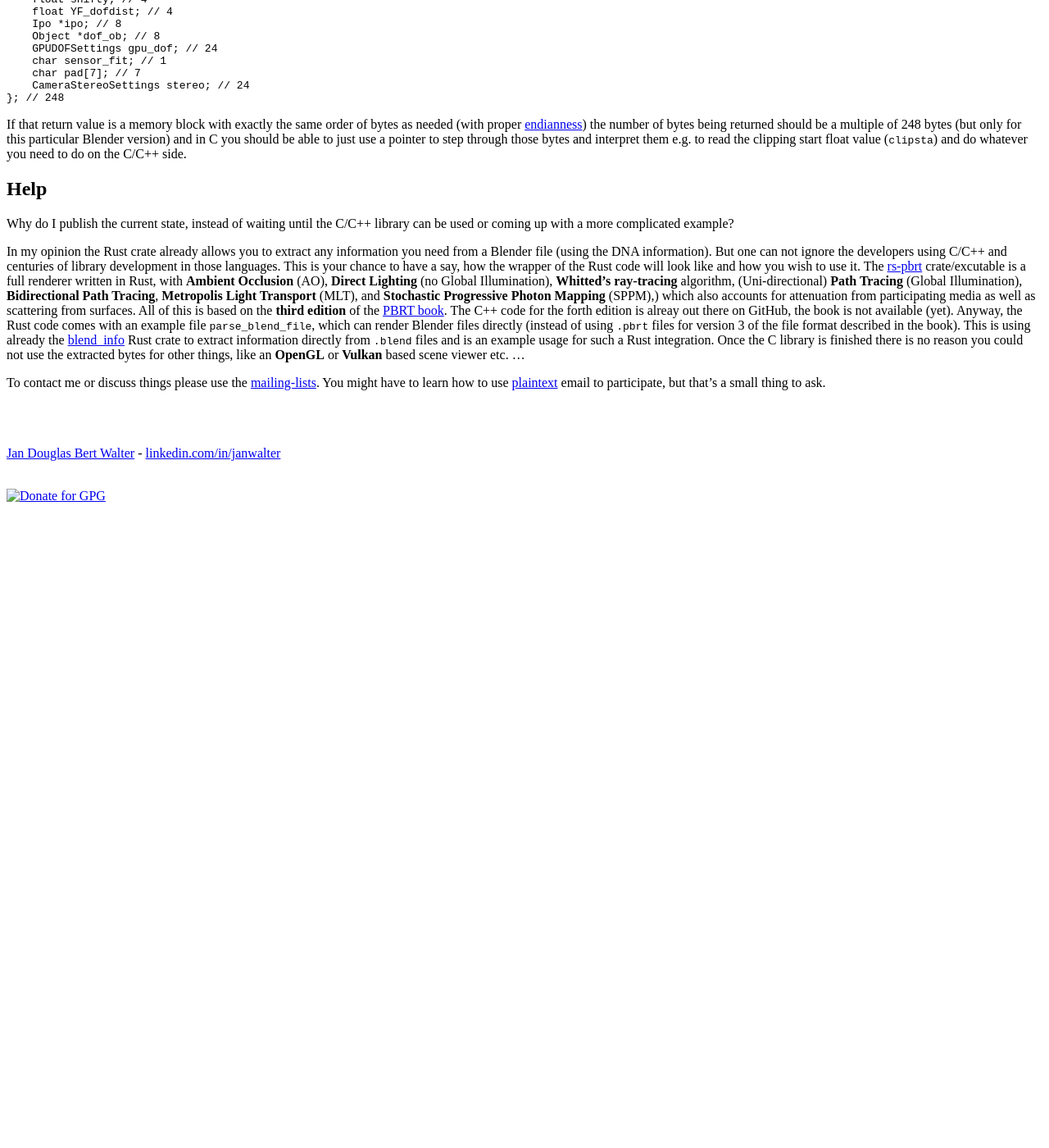
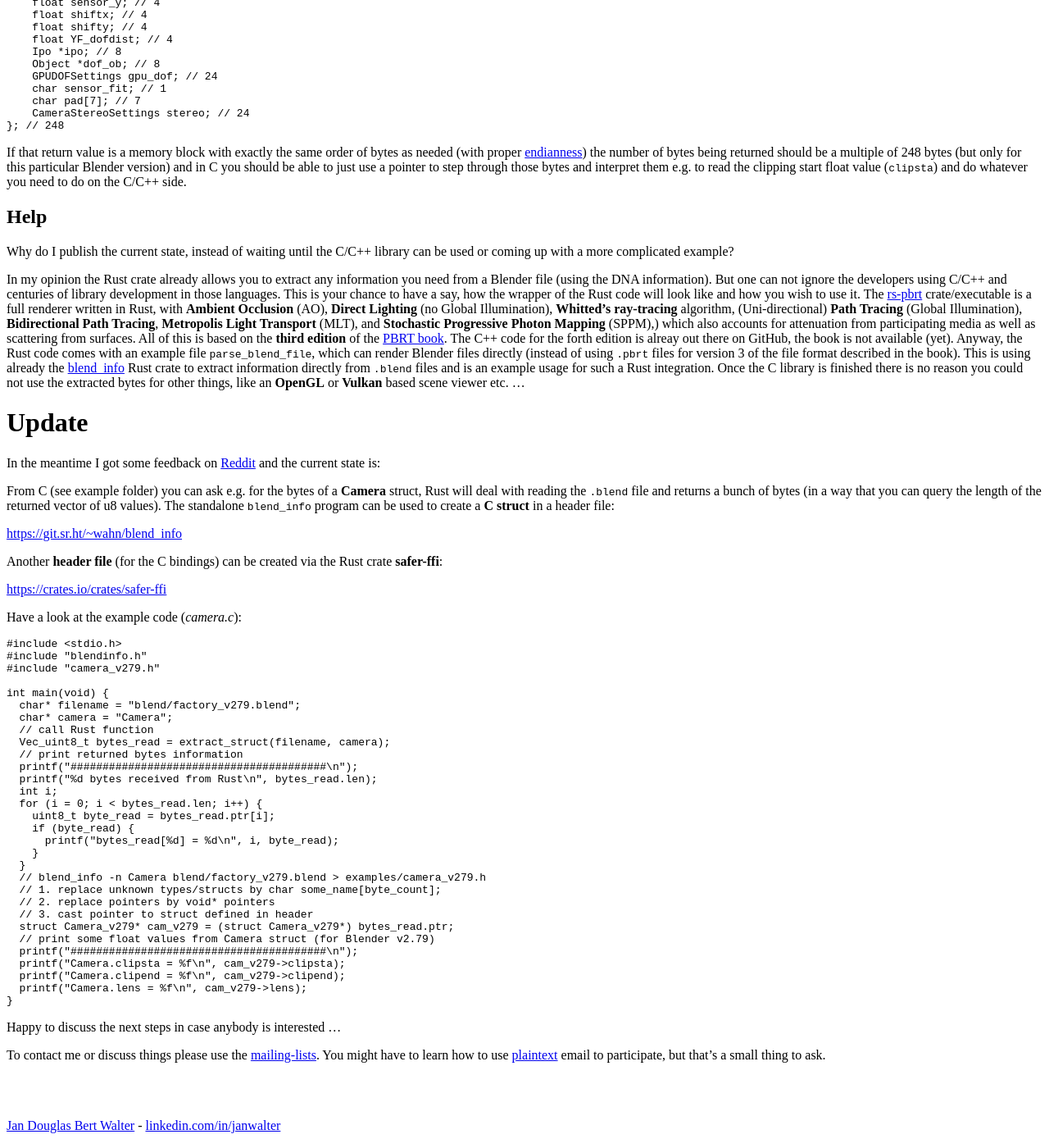
Before and after one commit to wahn/jan_walter_org, a Jekyll site: the page built from _posts/2022-05-11-libblendinfo.markdown, in a window 1280 px wide and 1400 px high, scrolled down 1378 px. Shown: the whole window at 82% size. Built offline with Jekyll 4.4.1, drawn with Linux system fonts in a browser that asks for light colours; before the commit the page ends 2008 px from its top, so only the background shows below that; some of the changed text lies outside the part shown.

Commit message:
Important Update to the [libblendinfo] blog post.

````diff
--- a/_posts/2022-05-11-libblendinfo.markdown
+++ b/_posts/2022-05-11-libblendinfo.markdown
@@ -6,6 +6,8 @@ categories: jekyll rust libblendinfo
 ---
 
 # libblendinfo
+
+**[Important Update!]** - scroll the the end ...
 
 Can the **Rust** crate [blend_info][blend_info] be wrapped in a way
 that it can be used from within **C**?
@@ -117,7 +119,7 @@ information you need from a Blender file (using the DNA
 information). But one can not ignore the developers using C/C++ and
 centuries of library development in those languages. This is your
 chance to have a say, how the wrapper of the Rust code will look like
-and how you wish to use it. The [rs-pbrt][rs-pbrt] crate/excutable is
+and how you wish to use it. The [rs-pbrt][rs-pbrt] crate/executable is
 a full renderer written in Rust, with **Ambient Occlusion** (AO),
 **Direct Lighting** (no Global Illumination), **Whitted’s
 ray-tracing** algorithm, (Uni-directional) **Path Tracing** (Global
@@ -137,6 +139,62 @@ finished there is no reason you could not use the extracted bytes for
 other things, like an **OpenGL** or **Vulkan** based scene viewer
 etc. ...
 
+# Update
+
+In the meantime I got some feedback on
+[Reddit](https://www.reddit.com/r/rust/comments/uxm6e8/how_to_return_bytes_from_a_rust_crate_to_cc)
+and the current state is:
+
+From C (see example folder) you can ask e.g. for the bytes of a
+**Camera** struct, Rust will deal with reading the `.blend` file and
+returns a bunch of bytes (in a way that you can query the length of
+the returned vector of u8 values). The standalone `blend_info` program
+can be used to create a **C struct** in a header file:
+
+[https://git.sr.ht/~wahn/blend_info](https://git.sr.ht/~wahn/blend_info)
+
+Another **header file** (for the C bindings) can be created via the
+Rust crate **safer-ffi**:
+
+[https://crates.io/crates/safer-ffi](https://crates.io/crates/safer-ffi)
+
+Have a look at the example code (*camera.c*):
+
+```c
+#include <stdio.h>
+#include "blendinfo.h"
+#include "camera_v279.h"
+
+int main(void) {
+  char* filename = "blend/factory_v279.blend";
+  char* camera = "Camera";
+  // call Rust function
+  Vec_uint8_t bytes_read = extract_struct(filename, camera);
+  // print returned bytes information
+  printf("########################################\n");
+  printf("%d bytes received from Rust\n", bytes_read.len);
+  int i;
+  for (i = 0; i < bytes_read.len; i++) {
+    uint8_t byte_read = bytes_read.ptr[i];
+    if (byte_read) {
+      printf("bytes_read[%d] = %d\n", i, byte_read);
+    }
+  }
+  // blend_info -n Camera blend/factory_v279.blend > examples/camera_v279.h
+  // 1. replace unknown types/structs by char some_name[byte_count];
+  // 2. replace pointers by void* pointers
+  // 3. cast pointer to struct defined in header
+  struct Camera_v279* cam_v279 = (struct Camera_v279*) bytes_read.ptr;
+  // print some float values from Camera struct (for Blender v2.79)
+  printf("########################################\n");
+  printf("Camera.clipsta = %f\n", cam_v279->clipsta);
+  printf("Camera.clipend = %f\n", cam_v279->clipend);
+  printf("Camera.lens = %f\n", cam_v279->lens);
+}
+```
+
+Happy to discuss the next steps in case anybody is interested ...
+
 To contact me or discuss things please use the
 [mailing-lists][mailing-lists]. You might have to learn how to use
 [plaintext][plaintext] email to participate, but that's a small thing
````
